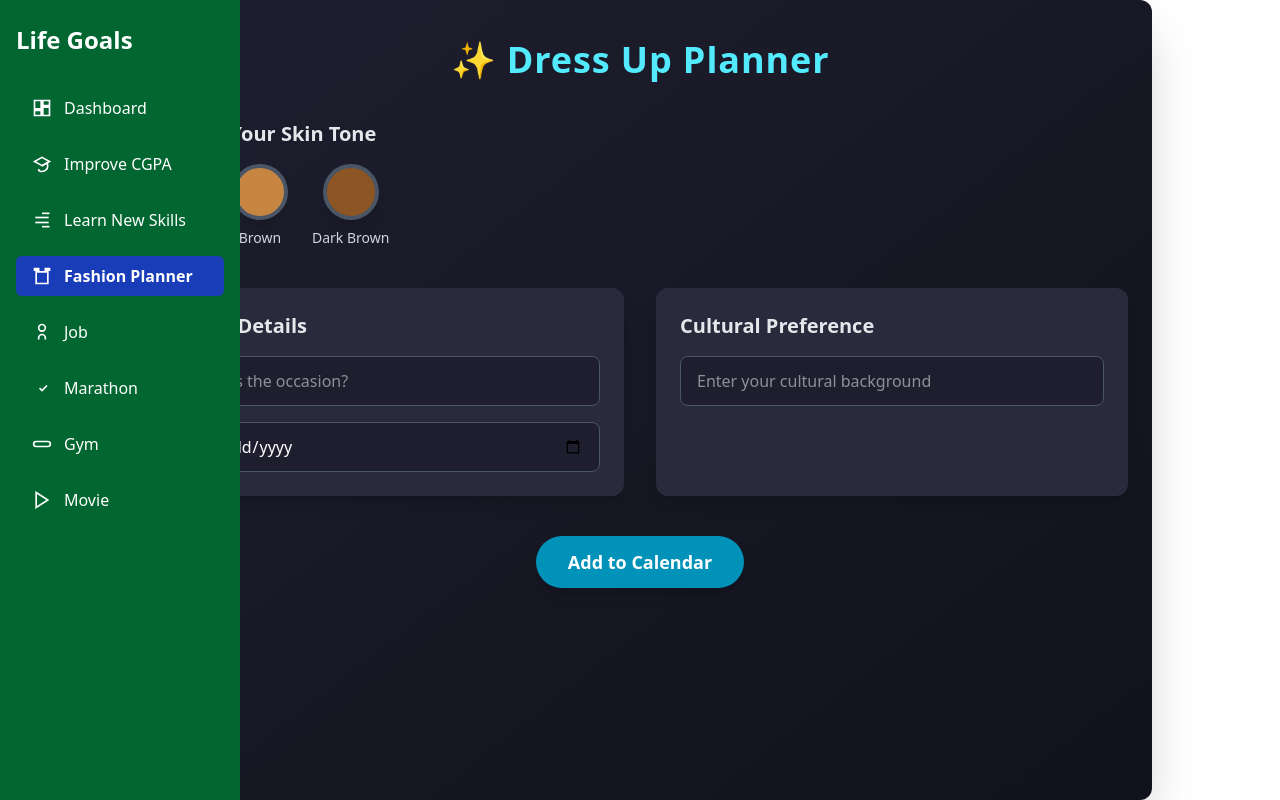
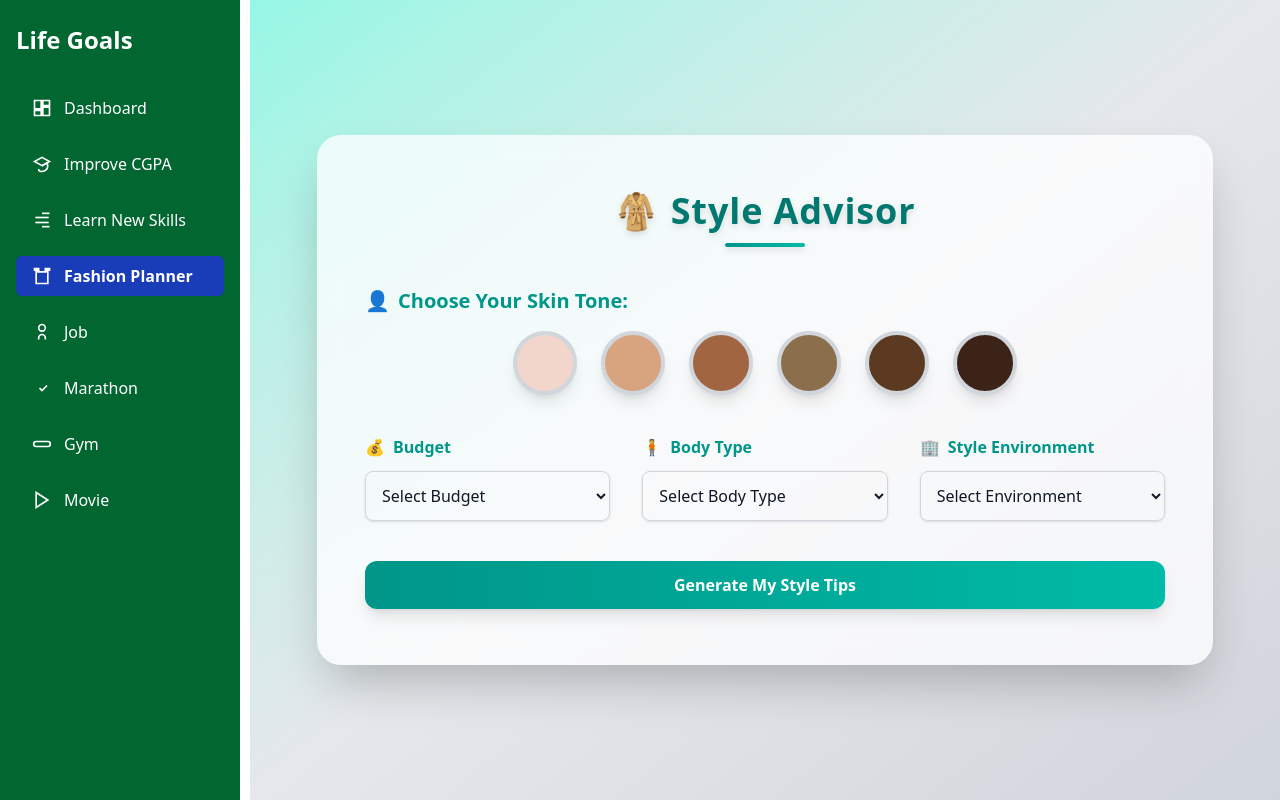
Before and after one commit to AfrinRai/Hackathon25, a React (Vite) app: page /fashion-planner in a window 1280 px wide. Built offline with nearby package versions, Linux system fonts and the light colour scheme.

Commit message:
upgrade Fashion planner section

```diff
--- a/src/FashionPlanner/FashionPlanner.jsx
+++ b/src/FashionPlanner/FashionPlanner.jsx
@@ -2,115 +2,192 @@ import React, { useState } from 'react';
 
 const FashionPlanner = () => {
   const [skinTone, setSkinTone] = useState('');
-  const [event, setEvent] = useState('');
-  const [culture, setCulture] = useState('');
-  const [events, setEvents] = useState([]);
-  const [eventDate, setEventDate] = useState('');
+  const [budget, setBudget] = useState('');
+  const [bodyType, setBodyType] = useState('');
+  const [environment, setEnvironment] = useState('');
+  const [recommendations, setRecommendations] = useState([]);
 
   const skinTones = [
-    { name: 'Fair', color: '#f9dcc4' },
-    { name: 'Brown', color: '#c68642' },
-    { name: 'Dark Brown', color: '#8d5524' }
+    { label: 'Fair', color: '#f2d6cb' },
+    { label: 'Light Brown', color: '#d8a47f' },
+    { label: 'Brown', color: '#a16641' },
+    { label: 'Olive', color: '#8b6f4d' },
+    { label: 'Dark Brown', color: '#5c3a21' },
+    { label: 'Deep', color: '#3b2417' }
   ];
 
-  const handleAddEvent = () => {
-    if (!event || !eventDate || !skinTone || !culture) return;
+  const handleSubmit = () => {
+    const advice = [];
 
-    const newEvent = {
-      id: Date.now(),
-      event,
-      date: eventDate,
-      skinTone,
-      culture
-    };
+    if (!skinTone || !budget || !bodyType || !environment) {
+      setRecommendations(['Please fill out all the selections to receive recommendations.']);
+      return;
+    }
 
-    setEvents([...events, newEvent]);
-    setEvent('');
-    setEventDate('');
-    setCulture('');
-    setSkinTone('');
+    if (budget === 'low') {
+      advice.push('Shop from budget-friendly outlets like thrift stores or use student discounts.');
+    } else if (budget === 'medium') {
+      advice.push('Invest in quality basics: fitted jeans, plain shirts, smart shoes.');
+    } else {
+      advice.push('Consider tailored outfits and branded essentials for long-lasting impact.');
+    }
+
+    if (skinTone === 'Fair') {
+      advice.push('Avoid pale shades. Opt for navy, emerald green, or charcoal for contrast.');
+    } else if (skinTone === 'Dark Brown' || skinTone === 'Deep') {
+      advice.push('Bright colors like yellow, red, and white will stand out nicely.');
+    } else {
+      advice.push('Earthy tones like olive, burgundy, and tan work well.');
+    }
+
+    if (bodyType === 'slim') {
+      advice.push('Layer your clothes to add volume — try overshirts or light jackets.');
+    } else if (bodyType === 'athletic') {
+      advice.push('Wear fitted clothes that highlight your shape without clinging.');
+    } else if (bodyType === 'broad') {
+      advice.push('Avoid horizontal stripes. Opt for darker colors and vertical cuts.');
+    }
+
+    if (environment === 'professional') {
+      advice.push('Stick to neat and structured styles like collared shirts and loafers.');
+      advice.push('Avoid logos and flashy patterns — go for minimalist looks.');
+    } else {
+      advice.push('Casual styles like hoodies, sneakers, and printed tees are fine.');
+      advice.push('Don’t overdo accessories — simple chains or watches are enough.');
+    }
+
+    advice.push('Always keep grooming in check — clean hair, trimmed nails, and tidy shoes.');
+
+    setRecommendations(advice);
   };
 
   return (
-    <div className="max-w-5xl mx-auto py-10 px-6 text-white font-sans bg-gradient-to-br from-[#1e1e2f] to-[#12121c] min-h-screen rounded-xl shadow-2xl">
-      <h1 className="text-4xl font-bold text-center text-cyan-300 mb-10 tracking-wide">✨ Dress Up Planner</h1>
+    <div className="min-h-screen bg-gradient-to-br from-teal-200 via-gray-200 to-gray-300 p-6 text-gray-900 font-sans flex flex-col justify-center items-center md:ml-[250px]">
+      <div className="max-w-4xl w-full bg-white/75 backdrop-blur-md shadow-2xl rounded-3xl px-12 py-14">
+        <h1 className="text-4xl font-extrabold text-center mb-10 tracking-wide text-teal-700 drop-shadow-md">
+          🧥 Style Advisor
+          <span className="block h-1 w-20 bg-gradient-to-r from-teal-600 to-teal-500 mx-auto mt-3 rounded-full"></span>
+        </h1>
 
-      {/* Skin Tone Selector */}
-      <div className="mb-10">
-        <h2 className="text-xl font-semibold mb-4 text-gray-200">Choose Your Skin Tone</h2>
-        <div className="flex gap-6">
+        {/* Skin Tone */}
+        <section className="mb-10">
+          <h2 className="text-xl font-semibold mb-4 flex items-center gap-2 text-teal-600" aria-label="Choose your skin tone">
+            <span role="img" aria-hidden="true">👤</span> Choose Your Skin Tone:
+          </h2>
+          <div className="flex flex-wrap gap-6 justify-center">
             {skinTones.map((tone) => (
-            <div key={tone.name} className="flex flex-col items-center cursor-pointer">
-              <div
-                className={`w-14 h-14 rounded-full shadow-lg border-4 ${
-                  skinTone === tone.name ? 'border-cyan-400 scale-110' : 'border-gray-600'
-                } transition duration-200`}
+              <button
+                key={tone.label}
+                className={`w-16 h-16 rounded-full border-4 transition-transform shadow-lg
+                  ${skinTone === tone.label ? 'border-teal-600 scale-110' : 'border-gray-300 hover:border-teal-500 hover:scale-105'}
+                `}
                 style={{ backgroundColor: tone.color }}
-                onClick={() => setSkinTone(tone.name)}
-              ></div>
-              <span className="mt-2 text-sm text-gray-300">{tone.name}</span>
-            </div>
+                onClick={() => setSkinTone(tone.label)}
+                aria-label={tone.label}
+                title={tone.label}
+                type="button"
+              >
+              </button>
             ))}
           </div>
+        </section>
+
+        {/* Inputs Grid */}
+        <section className="grid md:grid-cols-3 sm:grid-cols-2 gap-8 mb-10">
+          {/* Budget */}
+          <div>
+            <h2 className="text-md font-semibold mb-3 flex items-center gap-2 text-teal-600" aria-label="Select budget">
+              <span role="img" aria-hidden="true">💰</span> Budget
+            </h2>
+            <select
+              value={budget}
+              onChange={(e) => setBudget(e.target.value)}
+              className="w-full p-3 border border-gray-300 rounded-lg shadow-sm focus:outline-none focus:ring-4 focus:ring-teal-300 transition"
+              aria-label="Select budget"
+            >
+              <option value="">Select Budget</option>
+              <option value="low">Low (Budget-friendly)</option>
+              <option value="medium">Medium (Standard retail)</option>
+              <option value="high">High (Branded/tailored)</option>
+            </select>
           </div>
 
-      {/* Event + Culture Section */}
-      <div className="grid md:grid-cols-2 gap-8 mb-10">
-        <div className="bg-[#2a2a3d] p-6 rounded-xl shadow-lg">
-          <h2 className="text-xl font-semibold mb-4 text-gray-200">Event Details</h2>
-          <input
-            type="text"
-            placeholder="What’s the occasion?"
-            className="w-full bg-[#1e1e2f] text-white border border-gray-600 rounded-lg px-4 py-3 mb-4 focus:outline-none focus:border-cyan-400"
-            value={event}
-            onChange={(e) => setEvent(e.target.value)}
-          />
-          <input
-            type="date"
-            className="w-full bg-[#1e1e2f] text-white border border-gray-600 rounded-lg px-4 py-3 focus:outline-none focus:border-cyan-400"
-            value={eventDate}
-            onChange={(e) => setEventDate(e.target.value)}
-          />
+          {/* Body Type */}
+          <div>
+            <h2 className="text-md font-semibold mb-3 flex items-center gap-2 text-teal-600" aria-label="Select body type">
+              <span role="img" aria-hidden="true">🧍</span> Body Type
+            </h2>
+            <select
+              value={bodyType}
+              onChange={(e) => setBodyType(e.target.value)}
+              className="w-full p-3 border border-gray-300 rounded-lg shadow-sm focus:outline-none focus:ring-4 focus:ring-teal-300 transition"
+              aria-label="Select body type"
+            >
+              <option value="">Select Body Type</option>
+              <option value="slim">Slim</option>
+              <option value="athletic">Athletic</option>
+              <option value="broad">Broad</option>
+            </select>
           </div>
 
-        <div className="bg-[#2a2a3d] p-6 rounded-xl shadow-lg">
-          <h2 className="text-xl font-semibold mb-4 text-gray-200">Cultural Preference</h2>
-          <input
-            type="text"
-            placeholder="Enter your cultural background"
-            className="w-full bg-[#1e1e2f] text-white border border-gray-600 rounded-lg px-4 py-3 focus:outline-none focus:border-cyan-400"
-            value={culture}
-            onChange={(e) => setCulture(e.target.value)}
-          />
+          {/* Environment */}
+          <div>
+            <h2 className="text-md font-semibold mb-3 flex items-center gap-2 text-teal-600" aria-label="Select style environment">
+              <span role="img" aria-hidden="true">🏢</span> Style Environment
+            </h2>
+            <select
+              value={environment}
+              onChange={(e) => setEnvironment(e.target.value)}
+              className="w-full p-3 border border-gray-300 rounded-lg shadow-sm focus:outline-none focus:ring-4 focus:ring-teal-300 transition"
+              aria-label="Select environment"
+            >
+              <option value="">Select Environment</option>
+              <option value="professional">Professional</option>
+              <option value="social">Social</option>
+            </select>
           </div>
+        </section>
+
+        {/* Submit Button */}
+        <button
+          onClick={handleSubmit}
+          className="w-full bg-gradient-to-r from-teal-600 to-teal-500 text-white py-3 rounded-xl font-semibold hover:scale-105 transition-transform duration-300 shadow-lg focus:outline-none focus:ring-4 focus:ring-teal-400 active:scale-95"
+          aria-label="Generate style tips"
+          type="button"
+        >
+          Generate My Style Tips
+        </button>
+
+        {/* Recommendations output with fade-in animation */}
+        {recommendations.length > 0 && (
+          <div
+            className="mt-12 bg-white p-6 rounded-3xl border border-gray-300 shadow-xl max-w-3xl mx-auto animate-fadeIn"
+            role="region"
+            aria-live="polite"
+            aria-atomic="true"
+          >
+            <h3 className="text-3xl font-bold mb-6 flex items-center gap-2 text-teal-700 drop-shadow" aria-label="Recommendations">
+              <span role="img" aria-hidden="true">✨</span> Recommended Tips:
+            </h3>
+            <ul className="list-disc pl-6 space-y-3 text-gray-900 text-lg">
+              {recommendations.map((tip, index) => (
+                <li key={index} className="leading-relaxed">{tip}</li>
+              ))}
+            </ul>
+          </div>
+        )}
       </div>
 
-      {/* Add Event Button */}
-      <div className="text-center mb-12">
-        <button
-          onClick={handleAddEvent}
-          className="bg-cyan-600 hover:bg-cyan-500 transition duration-300 px-8 py-3 rounded-full text-lg font-semibold shadow-lg"
-        >
-          Add to Calendar
-        </button>
-      </div>
-
-      {/* Upcoming Events */}
-      {events.length > 0 && (
-        <div className="bg-[#2a2a3d] p-6 rounded-xl shadow-lg">
-          <h2 className="text-2xl font-semibold text-gray-100 mb-6">📅 Upcoming Events</h2>
-          <div className="grid md:grid-cols-2 gap-6">
-            {events.map((ev) => (
-              <div key={ev.id} className="bg-[#1e1e2f] p-5 rounded-xl border border-gray-700 shadow-md">
-                <h3 className="text-xl font-bold text-cyan-400 mb-2">{ev.event}</h3>
-                <p className="text-gray-300 mb-1">📆 Date: <span className="text-white">{ev.date}</span></p>
-                <p className="text-gray-300 mb-1">🎨 Skin Tone: <span className="text-white">{ev.skinTone}</span></p>
-                <p className="text-gray-300">🌍 Culture: <span className="text-white">{ev.culture}</span></p>
-              </div>
-            ))}
-          </div>
-        </div>
-      )}
+      {/* Inline CSS Animation */}
+      <style>{`
+        @keyframes fadeIn {
+          0% { opacity: 0; transform: translateY(10px); }
+          100% { opacity: 1; transform: translateY(0); }
+        }
+        .animate-fadeIn {
+          animation: fadeIn 0.6s ease forwards;
+        }
+      `}</style>
     </div>
   );
 };
```
Lines whose indentation alone changed are shown as unchanged.
